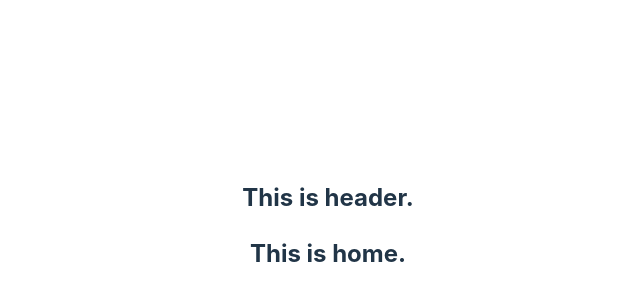
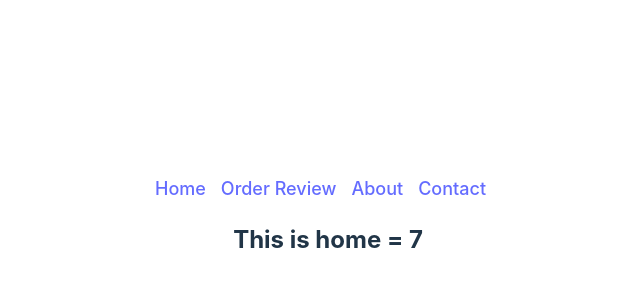
Before and after one commit to mrfhmd7/banglar-tshirt, a React (Vite) app: page / in a window 1280 px wide. Shown: the part 174-474 px from the top of the page, without its empty margins (312-952 px from the left). Built offline with nearby package versions, Linux system fonts and the light colour scheme.

Commit message:
data loaded

```diff
--- /dev/null
+++ b/public/tshirts.json
@@ -0,0 +1,58 @@
+[
+     {
+       "_id": "623853b2614ad5aba311fdd1",
+       "index": 0,
+       "price": 14,
+       "picture": "https://i.pinimg.com/originals/9f/3d/13/9f3d13912d3cf78e4c87975bcebc1fee.jpg",
+       "name": "Just Chill",
+       "gender": "Just Chill"
+     },
+     {
+       "_id": "623853b2578e9e6ad1ae0dd5",
+       "index": 1,
+       "picture": "https://render.fineartamerica.com/images/rendered/default/t-shirt/23/30/images/artworkimages/medium/1/coffee-coding-syntax-aadil-farooq-transparent.png?targetx=0&targety=0&imagewidth=430&imageheight=516&modelwidth=430&modelheight=575",
+       "name": "Keep Coding",
+       "price": 27,
+       "gender": "Keep Coding"
+     },
+     {
+       "_id": "623853b21fb149d2ee7b76c7",
+       "index": 2,
+       "picture": "https://images.unsplash.com/photo-1583743814966-8936f5b7be1a?ixlib=rb-1.2.1&ixid=MnwxMjA3fDB8MHxzZWFyY2h8NXx8dCUyMHNoaXJ0fGVufDB8fDB8fA%3D%3D&auto=format&fit=crop&w=500&q=60",
+       "name": "Black",
+       "price": 24,
+       "gender": ""
+     },
+     {
+       "_id": "623853b2e91c8de578c9245e",
+       "index": 3,
+       "picture": "https://5.imimg.com/data5/SH/GC/MY-8764775/mens-t-shirt-500x500.jpg",
+       "name": "Mix Yellow",
+       "price": 14,
+       "gender": "Mix Yellow"
+     },
+     {
+       "_id": "623853b2239582e48409ccc6",
+       "index": 4,
+       "price": 34,
+       "picture": "https://www.billbazar.com.bd/public/uploads/all/8hgD0lQGODVXbB5sokhvwr7mUNjBx7pEHusuyGZj.webp",
+       "name": "Bachelor",
+       "gender": "male"
+     },
+     {
+       "_id": "623853b2cdda0d5bc294f791",
+       "index": 5,
+       "picture": "https://m.media-amazon.com/images/I/61GMJ+3ekAS._AC_UL320_.jpg",
+       "name": "Right Price",
+       "price": 141,
+       "gender": "male"
+     },
+     {
+       "_id": "623853b2736f19fd4eb8d44a",
+       "index": 6,
+       "price": 41,
+       "picture": "https://i.pinimg.com/236x/af/96/95/af9695e0116a1d859336024e6cdcea10.jpg",
+       "name": "Black Skull",
+       "gender": "female"
+     }
+   ]
--- /dev/null
+++ b/src/components/Header/Header.css
@@ -0,0 +1,4 @@
+nav a{
+     margin-right: 15px;
+     font-size: large;
+}
--- a/src/components/Header/Header.jsx
+++ b/src/components/Header/Header.jsx
@@ -1,10 +1,15 @@
 import React from 'react';
+import { Link } from 'react-router-dom';
+import './Header.css';
 
 const Header = () => {
      return (
-          <div>
-               <h2>This is header.</h2>
-          </div>
+          <nav>
+              <Link to='/'>Home</Link>
+              <Link to='/review'>Order Review</Link>
+              <Link to='/about'>About</Link>
+              <Link to='/contact'>Contact</Link>
+          </nav>
      );
 };
 
--- a/src/components/Home/Home.jsx
+++ b/src/components/Home/Home.jsx
@@ -1,9 +1,12 @@
 import React from 'react';
+import { useLoaderData } from 'react-router-dom';
 
 const Home = () => {
+     const tshirts = useLoaderData();
+     console.log(tshirts);
      return (
           <div>
-               <h2>This is home.</h2>
+               <h2>This is home = {tshirts.length} </h2>
           </div>
      );
 };
--- a/src/main.jsx
+++ b/src/main.jsx
@@ -17,7 +17,8 @@ const router = createBrowserRouter([
     children: [
       {
         path: '/',
-        element: <Home></Home>
+        element: <Home></Home>,
+        loader: () => fetch('tshirts.json'),
       },
       {
         path: 'review',
```
